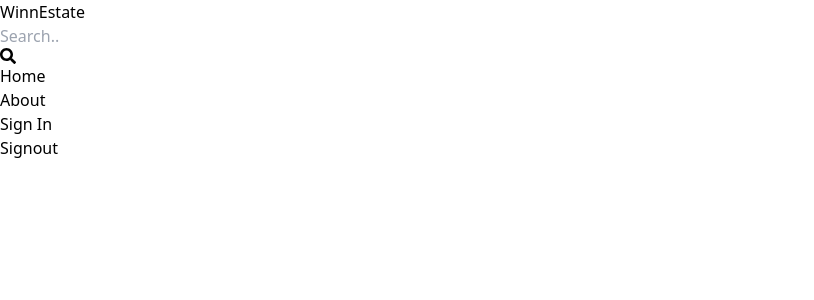
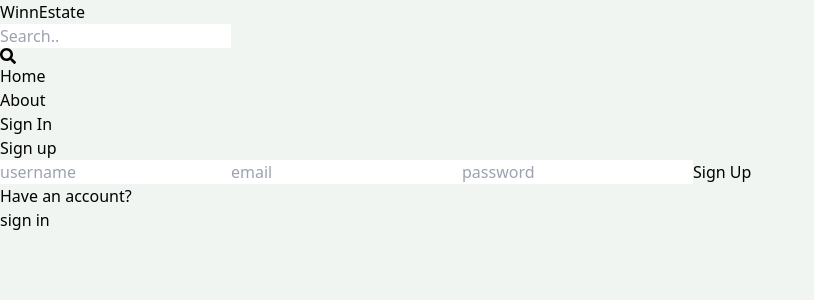
Before and after one commit to Osas706/winn-estate, a React (Vite) app in the folder client/: page /sign-up in a window 1280 px wide. Shown: the top 300 px of the page, without its empty margins (0-814 px from the left). Built offline with nearby package versions, Linux system fonts and the light colour scheme.

Commit message:
complete sign up page ui

```diff
--- a/client/src/index.css
+++ b/client/src/index.css
@@ -1,3 +1,7 @@
 @tailwind base;
 @tailwind components;
 @tailwind utilities;
+
+body{
+    background-color: rgb(241, 245, 241);
+}
--- a/client/src/pages/SignUp.jsx
+++ b/client/src/pages/SignUp.jsx
@@ -1,9 +1,25 @@
-import React from 'react'
+import React from 'react';
+import {Link} from 'react-router-dom';
 
 const SignUp = () => {
   return (
-    <div>
-      Signout
+    <div className='p-3 max-w-lg mx-auto'>
+      <h1 className='text-3xl text-center font-semibold my-7'>Sign up</h1>
+
+      <form className='flex flex-col gap-4'>
+        <input type="text" placeholder='username' className='border p-3 rounded-lg' id='username'/>
+        <input type="email" placeholder='email' className='border p-3 rounded-lg' id='email'/>
+        <input type="password" placeholder='password' className='border p-3 rounded-lg' id='password'/>
+
+        <button className='bg-slate-700 text-white p-3 rounded-lg uppercase hover:opacity-95 disabled:opacity-80'>Sign Up</button>
+      </form>
+
+      <div className='flex gap-2 mt-5'>
+        <p>Have an account?</p>
+        <Link to='/sign-in'>
+          <span className='text-blue-700'>sign in</span>
+        </Link>
+      </div>
     </div>
   )
 }
```
